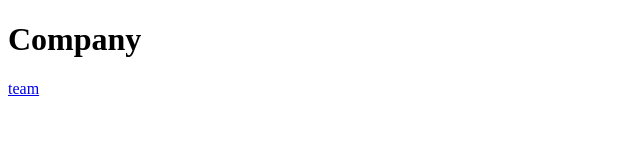
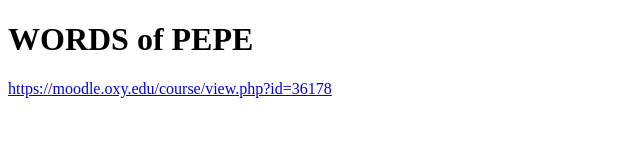
Before and after one commit to ghubyl/ghubyl.github.io, a plain HTML site: page index.html in a window 1280 px wide. Shown: the whole page, without its empty margins (0-640 px from the left). Drawn offline with Linux system fonts and the light colour scheme.

Commit message:
Update index.html

```diff
--- a/index.html
+++ b/index.html
@@ -5,9 +5,9 @@
    </head>
 
    <body>
-      <h1>Company</h1>
+      <h1>WORDS of PEPE</h1>
       <p>
-         <a href="https://www.youtube.com/watch?v=dQw4w9WgXcQ">team</a>
+         <a href="https://www.youtube.com/watch?v=dQw4w9WgXcQ">https://moodle.oxy.edu/course/view.php?id=36178</a>
       </p>
    </body>
 </html>
```
